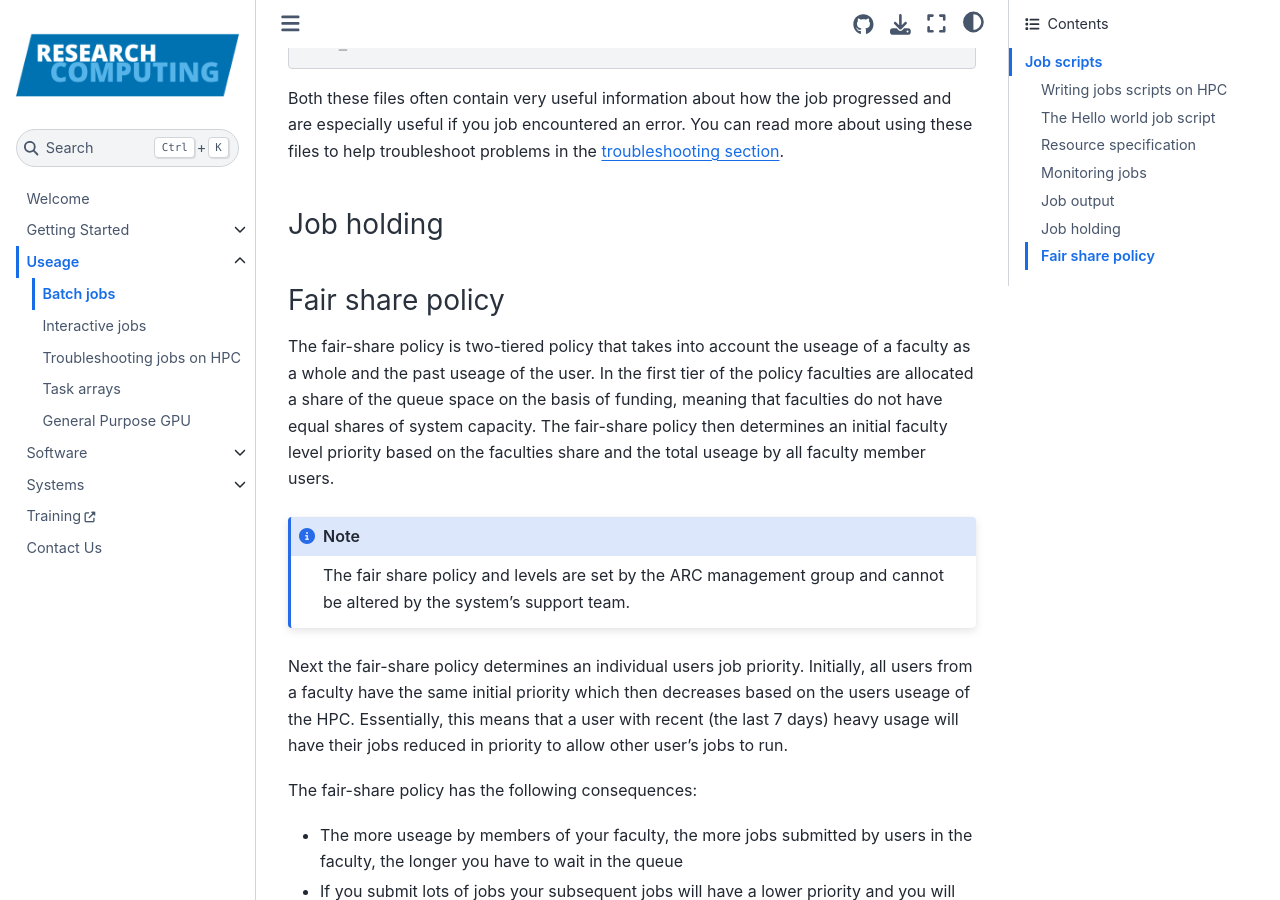
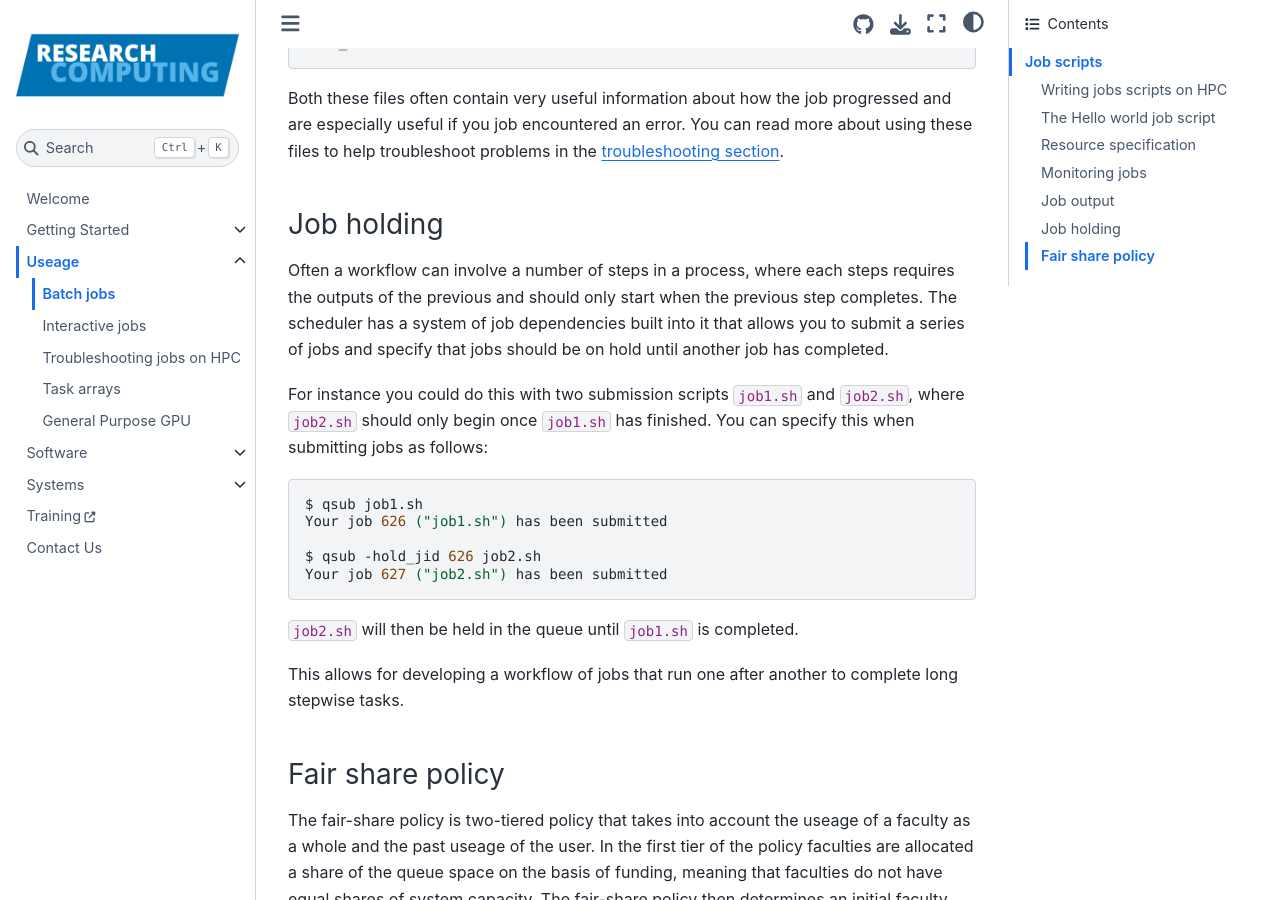
Before and after one commit to foqueiroz/arcdocs.github.io, a Jupyter Book: the page built from book/useage/batchjob.md, in a window 1280 px wide and 900 px high, scrolled down 3937 px. Built offline with Jupyter Book 1.0.4 settings and Sphinx 7.4.7 and the Sphinx Book theme 1.1.4, drawn with Linux system fonts in a browser that asks for light colours.

Commit message:
job holding and dependency section

````diff
--- a/book/useage/batchjob.md
+++ b/book/useage/batchjob.md
@@ -136,6 +136,22 @@ Both these files often contain very useful information about how the job progres
 
 ### Job holding
 
+Often a workflow can involve a number of steps in a process, where each steps requires the outputs of the previous and should only start when the previous step completes. The scheduler has a system of job dependencies built into it that allows you to submit a series of jobs and specify that jobs should be on hold until another job has completed.
+
+For instance you could do this with two submission scripts `job1.sh` and `job2.sh`, where `job2.sh` should only begin once `job1.sh` has finished. You can specify this when submitting jobs as follows:
+
+```bash
+$ qsub job1.sh
+Your job 626 ("job1.sh") has been submitted
+
+$ qsub -hold_jid 626 job2.sh
+Your job 627 ("job2.sh") has been submitted
+```
+
+`job2.sh` will then be held in the queue until `job1.sh` is completed.
+
+This allows for developing a workflow of jobs that run one after another to complete long stepwise tasks.
+
 ### Fair share policy
 
 The fair-share policy is two-tiered policy that takes into account the useage of a faculty as a whole and the past useage of the user. In the first tier of the policy faculties are allocated a share of the queue space on the basis of funding, meaning that faculties do not have equal shares of system capacity. The fair-share policy then determines an initial faculty level priority based on the faculties share and the total useage by all faculty member users.
````
